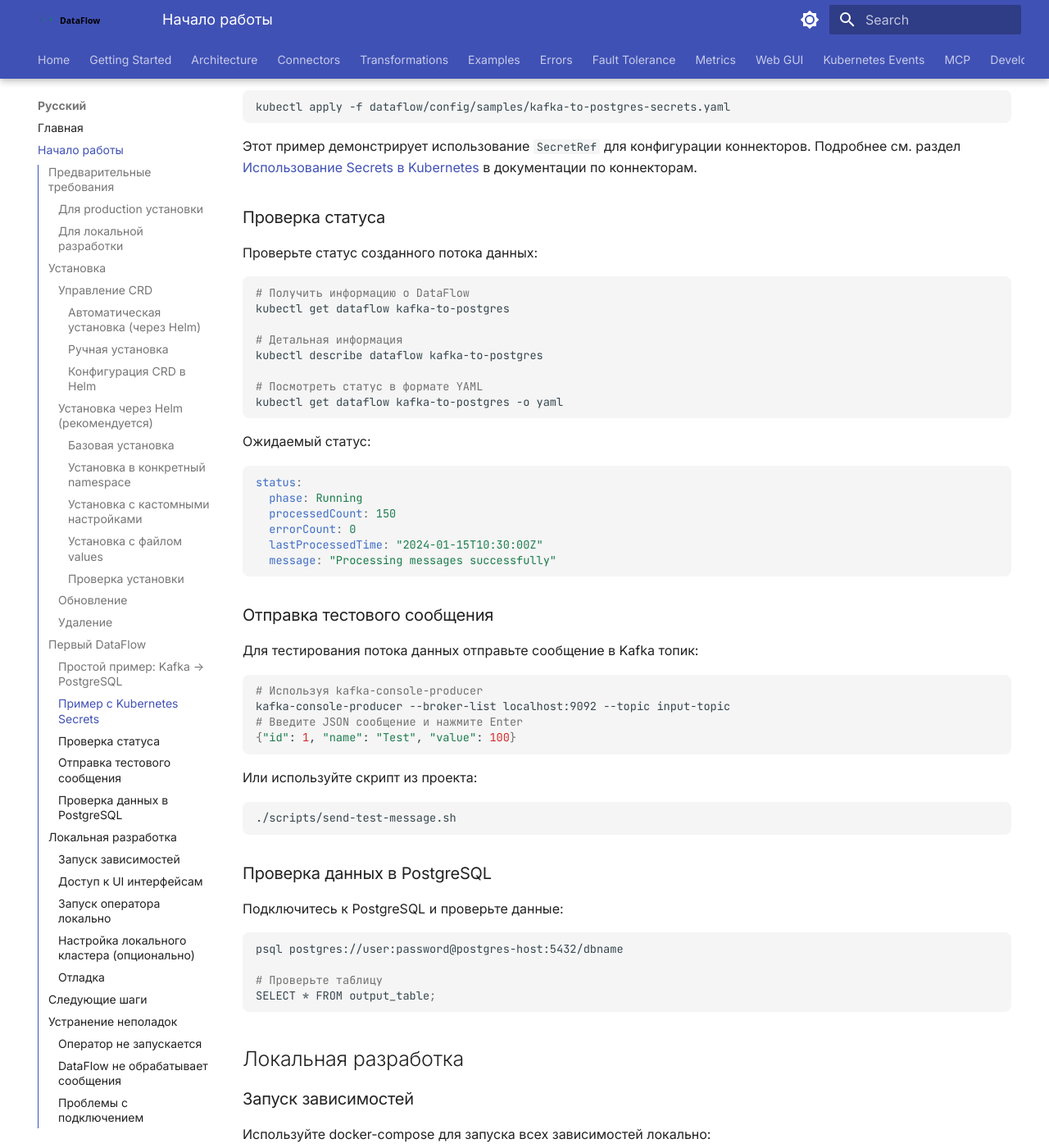
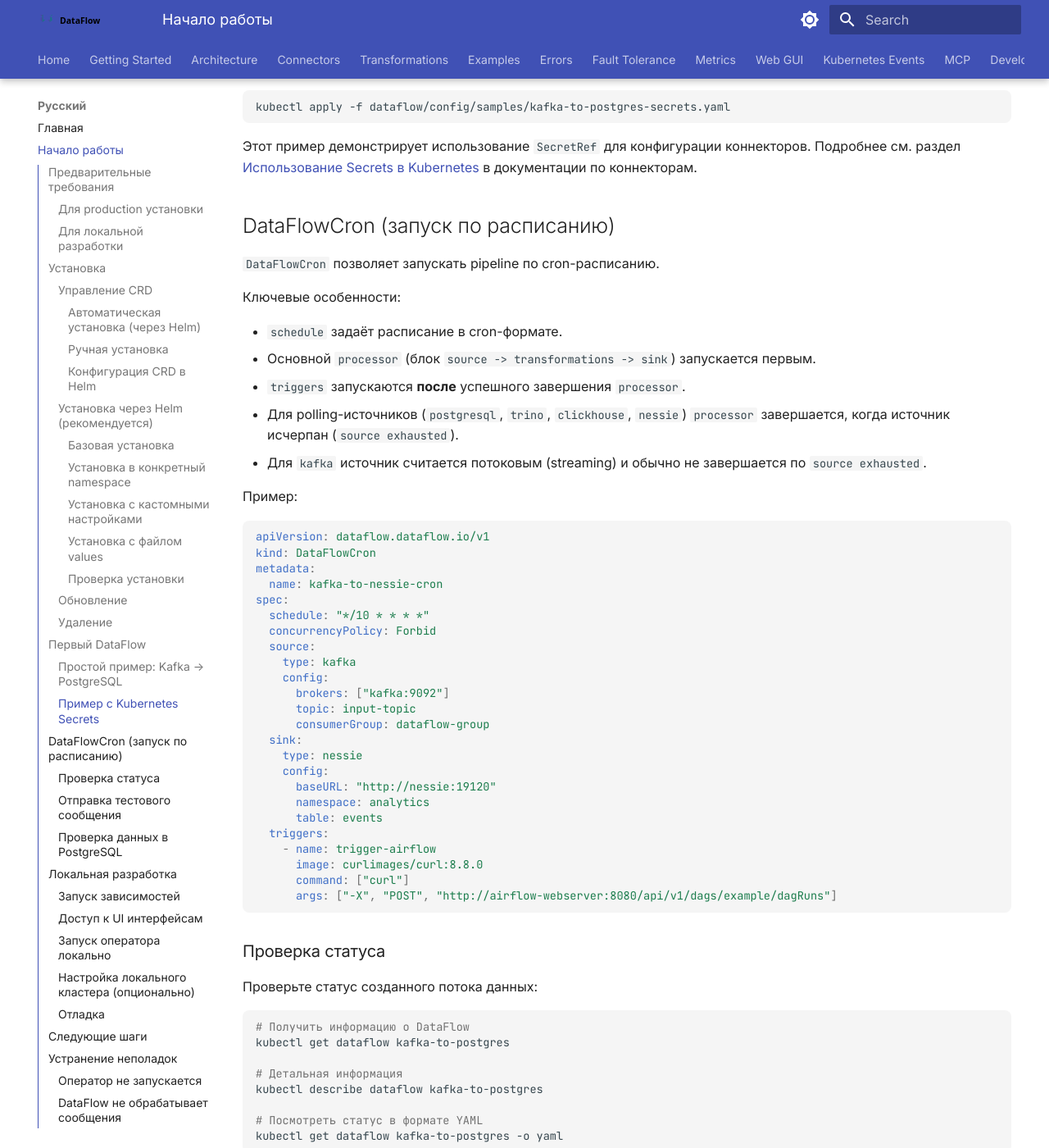
Before and after one commit to dataflow-operator/docs, an MkDocs documentation site: the page built from docs/ru/getting-started.md, in a window 1280 px wide and 1400 px high, scrolled down 5418 px. Shown: the whole window at 82% size. Built offline with MkDocs 1.6.1 and Material for MkDocs 9.7.7, drawn with Linux system fonts in a browser that asks for light colours.

Commit message:
Add dataflow cron

````diff
--- a/docs/ru/getting-started.md
+++ b/docs/ru/getting-started.md
@@ -261,6 +261,47 @@
 
 Этот пример демонстрирует использование `SecretRef` для конфигурации коннекторов. Подробнее см. раздел [Использование Secrets в Kubernetes](connectors.md#использование-secrets-в-kubernetes) в документации по коннекторам.
 
+## DataFlowCron (запуск по расписанию)
+
+`DataFlowCron` позволяет запускать pipeline по cron-расписанию.
+
+Ключевые особенности:
+
+- `schedule` задаёт расписание в cron-формате.
+- Основной `processor` (блок `source -> transformations -> sink`) запускается первым.
+- `triggers` запускаются **после** успешного завершения `processor`.
+- Для polling-источников (`postgresql`, `trino`, `clickhouse`, `nessie`) `processor` завершается, когда источник исчерпан (`source exhausted`).
+- Для `kafka` источник считается потоковым (streaming) и обычно не завершается по `source exhausted`.
+
+Пример:
+
+```yaml
+apiVersion: dataflow.dataflow.io/v1
+kind: DataFlowCron
+metadata:
+  name: kafka-to-nessie-cron
+spec:
+  schedule: "*/10 * * * *"
+  concurrencyPolicy: Forbid
+  source:
+    type: kafka
+    config:
+      brokers: ["kafka:9092"]
+      topic: input-topic
+      consumerGroup: dataflow-group
+  sink:
+    type: nessie
+    config:
+      baseURL: "http://nessie:19120"
+      namespace: analytics
+      table: events
+  triggers:
+    - name: trigger-airflow
+      image: curlimages/curl:8.8.0
+      command: ["curl"]
+      args: ["-X", "POST", "http://airflow-webserver:8080/api/v1/dags/example/dagRuns"]
+```
+
 ### Проверка статуса
 
 Проверьте статус созданного потока данных:
````
Also changed, not shown: docs/ru/examples.md (+38 -0 lines).
